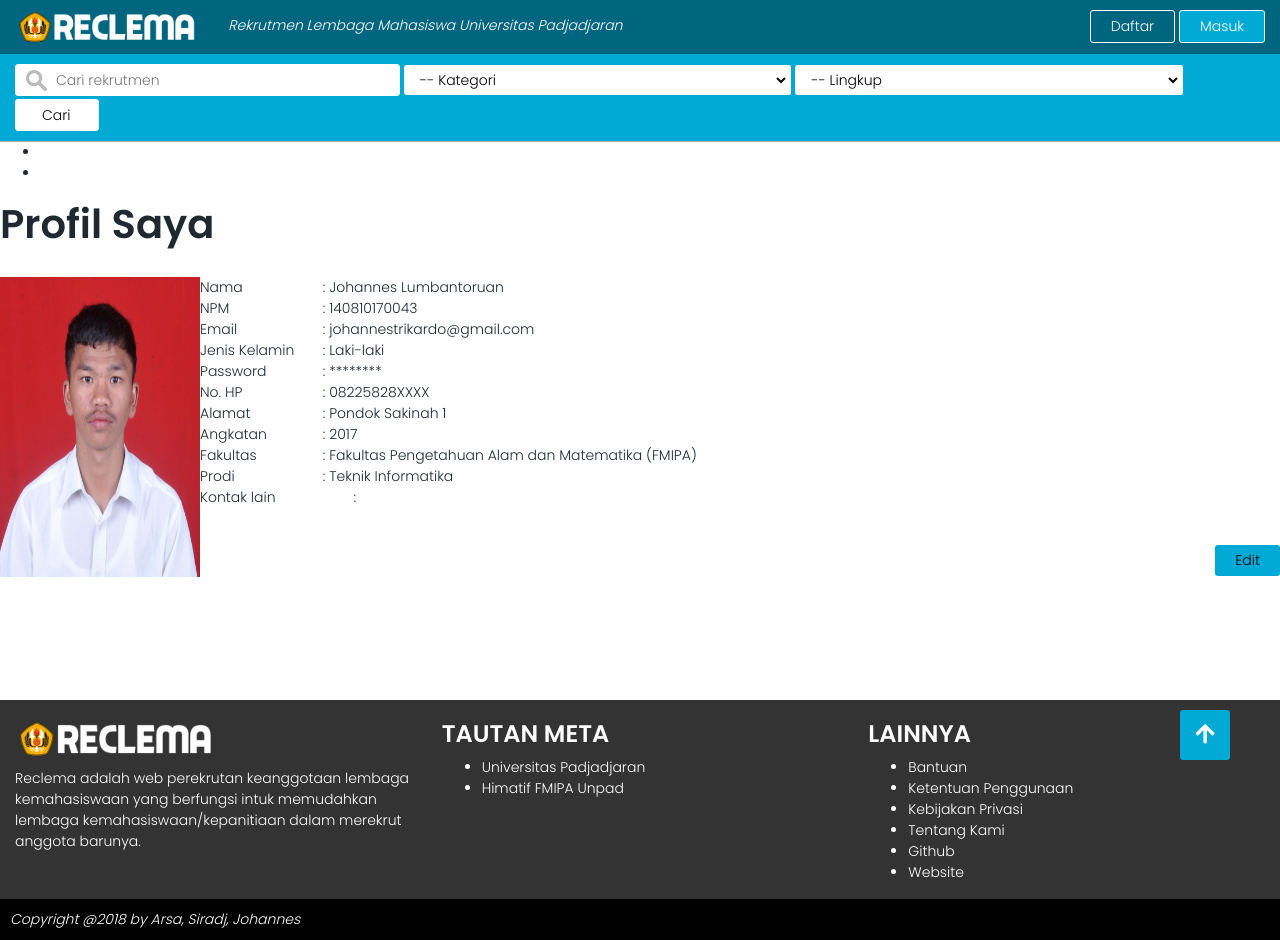
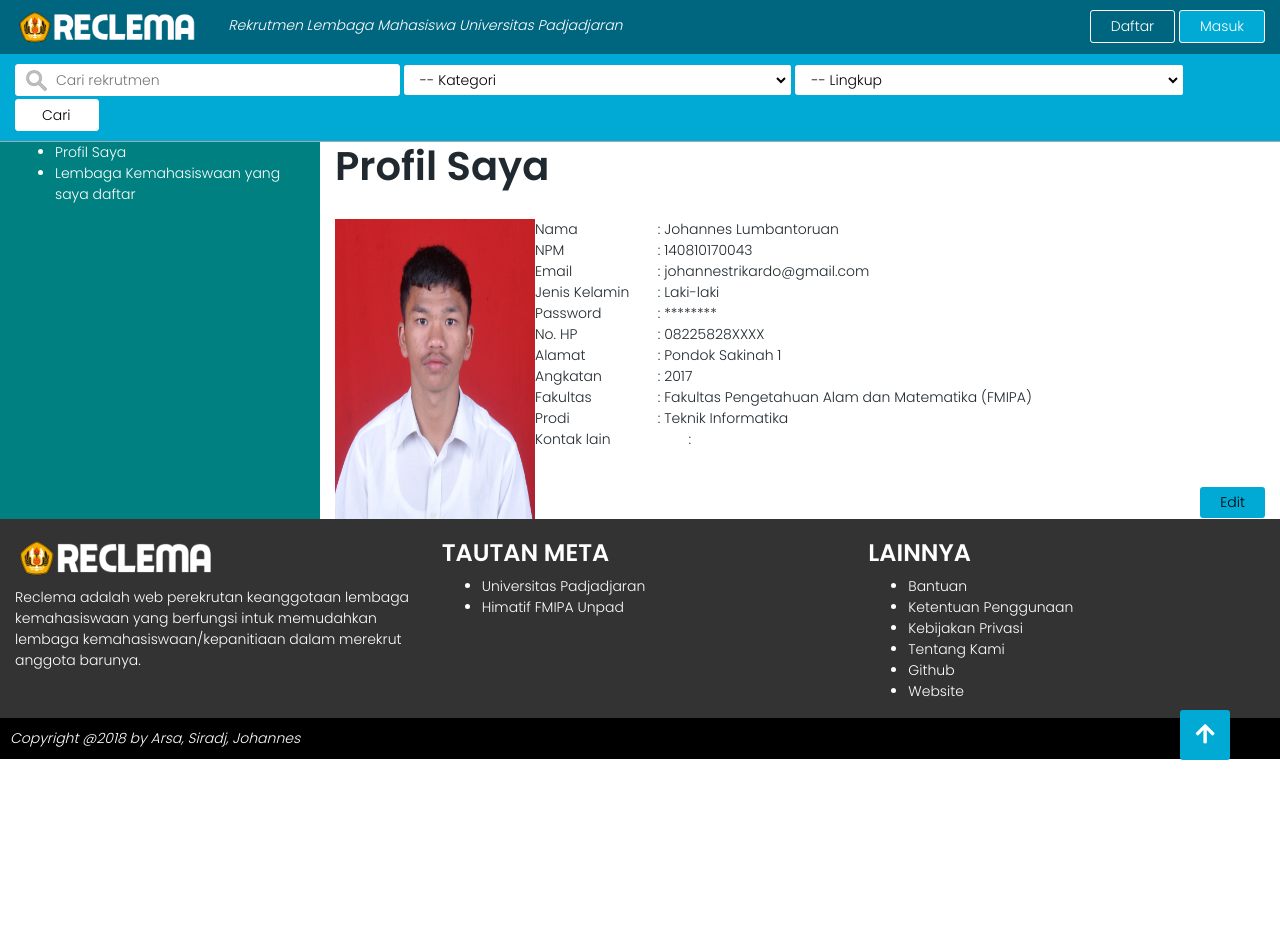
Before and after one commit to fadillaharsa/pwproject, a CodeIgniter app: page /pwproject/index.php/mahasiswa/index in a window 1280 px wide. After the commit the page ends 760 px from the top, so only its background shows below. Run offline with CodeIgniter, Linux system fonts and the light colour scheme; some libraries are stand-ins or nearby versions.

Commit message:
Ngubah halaman yang tadi

```diff
--- a/Reclema/application/views/profil_mahasiswa.php
+++ b/Reclema/application/views/profil_mahasiswa.php
@@ -5,13 +5,15 @@ include "part/function_header.php";
 ?>
 
 <!--MAIN-->
-<div class="sidebar">
+<div class="container-fluid">
+	<div class="row">
+		<div class="col-sm-3" style="background: #008080; color: white">
 			<ul>
 				<li><a href="#profilsaya">Profil Saya</a></li>
 				<li><a href="#profillembaga">Lembaga Kemahasiswaan yang saya daftar</a></li>
 			</ul>
 		</div>
-<div class="isi">
+		<div class="col-sm-9">
 			<h1>Profil Saya</h1><br>
 			<img src="../content/Foto SBMPTN.jpg" width="200px" height="300px" align="left">
 			<p align="left">
@@ -29,6 +31,9 @@ include "part/function_header.php";
 			</p>
 			<input class="tomboledit" type="button" name="Edit" value="Edit">
 		</div>
+	</div>
+</div>
+
 <!--FOOTER-->
 <?php
 include "part/footer.php";
```
Also changed, not shown: Reclema/application/views/profil_lembaga.php (+6 -2 lines). Lines whose indentation alone changed are shown as unchanged.
